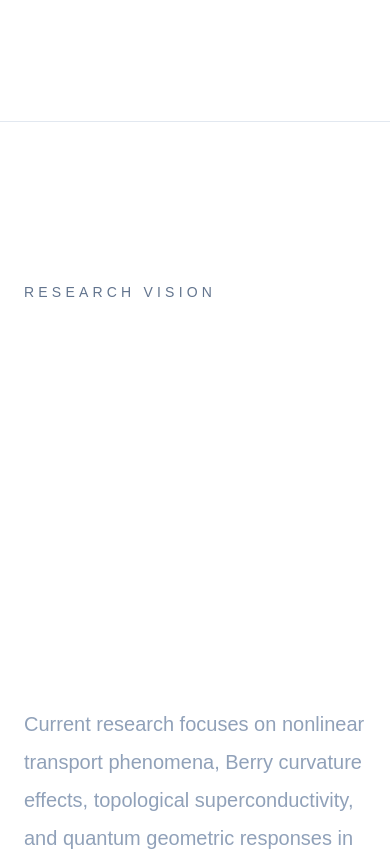
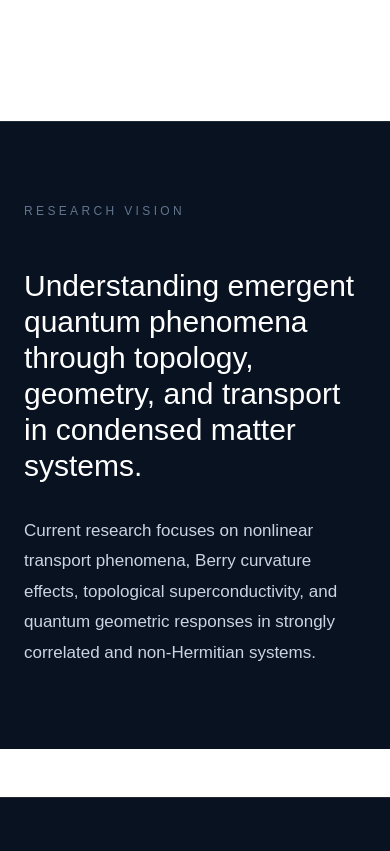
Before and after one commit to SnehasisNandy-Group/Quantum-Condensed-Matter-Group, a Next.js app: page / in a window 390 px wide. Shown: the part 4820-5671 px from the top of the page. Built offline with nearby package versions, Linux system fonts and the light colour scheme.

Commit message:
Updated research vision section

```diff
--- a/src/app/page.tsx
+++ b/src/app/page.tsx
@@ -401,25 +401,43 @@ export default function Home() {
 
 
 {/* RESEARCH VISION */}
-<section className="bg-white border-t border-slate-200">
+<section className="bg-[#081220] border-t border-slate-800">
 
-  <div className="max-w-7xl mx-auto px-6 py-40">
+  <div className="max-w-6xl mx-auto px-6 py-20">
 
-    <p className="text-sm uppercase tracking-[0.3em] text-slate-500 mb-10">
+    <div className="grid lg:grid-cols-12 gap-12 items-start">
+
+      {/* LEFT LABEL */}
+      <div className="lg:col-span-2">
+
+        <p className="text-[12px] uppercase tracking-[0.28em] text-slate-500">
           Research Vision
         </p>
 
-    <h2 className="max-w-6xl text-4xl lg:text-5xl leading-[1.25] font-light text-white">
+      </div>
+
+      {/* RIGHT CONTENT */}
+      <div className="lg:col-span-10">
+
+        <h2 className="text-3xl lg:text-5xl leading-[1.2] font-light text-white max-w-5xl">
+
           Understanding emergent quantum phenomena through topology,
           geometry, and transport in condensed matter systems.
+
         </h2>
 
-    <p className="mt-12 text-xl text-slate-400 leading-[1.9] max-w-4xl">
+        <p className="mt-8 text-[17px] lg:text-[19px] text-slate-300 leading-[1.8] max-w-4xl">
+
           Current research focuses on nonlinear transport phenomena,
           Berry curvature effects, topological superconductivity,
           and quantum geometric responses in strongly correlated
           and non-Hermitian systems.
+
         </p>
+
+      </div>
+
+    </div>
 
   </div>
 
```
Lines whose indentation alone changed are shown as unchanged.
